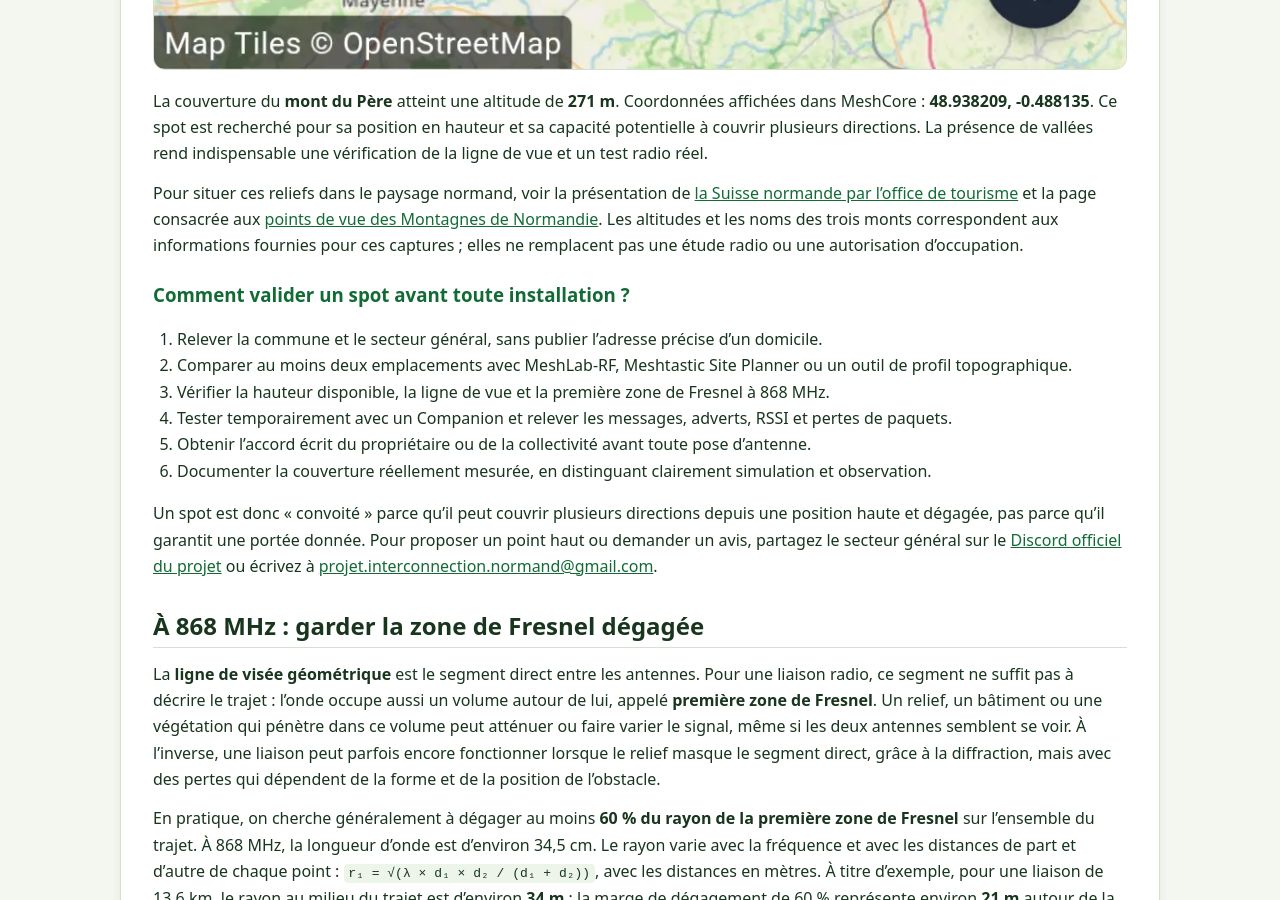
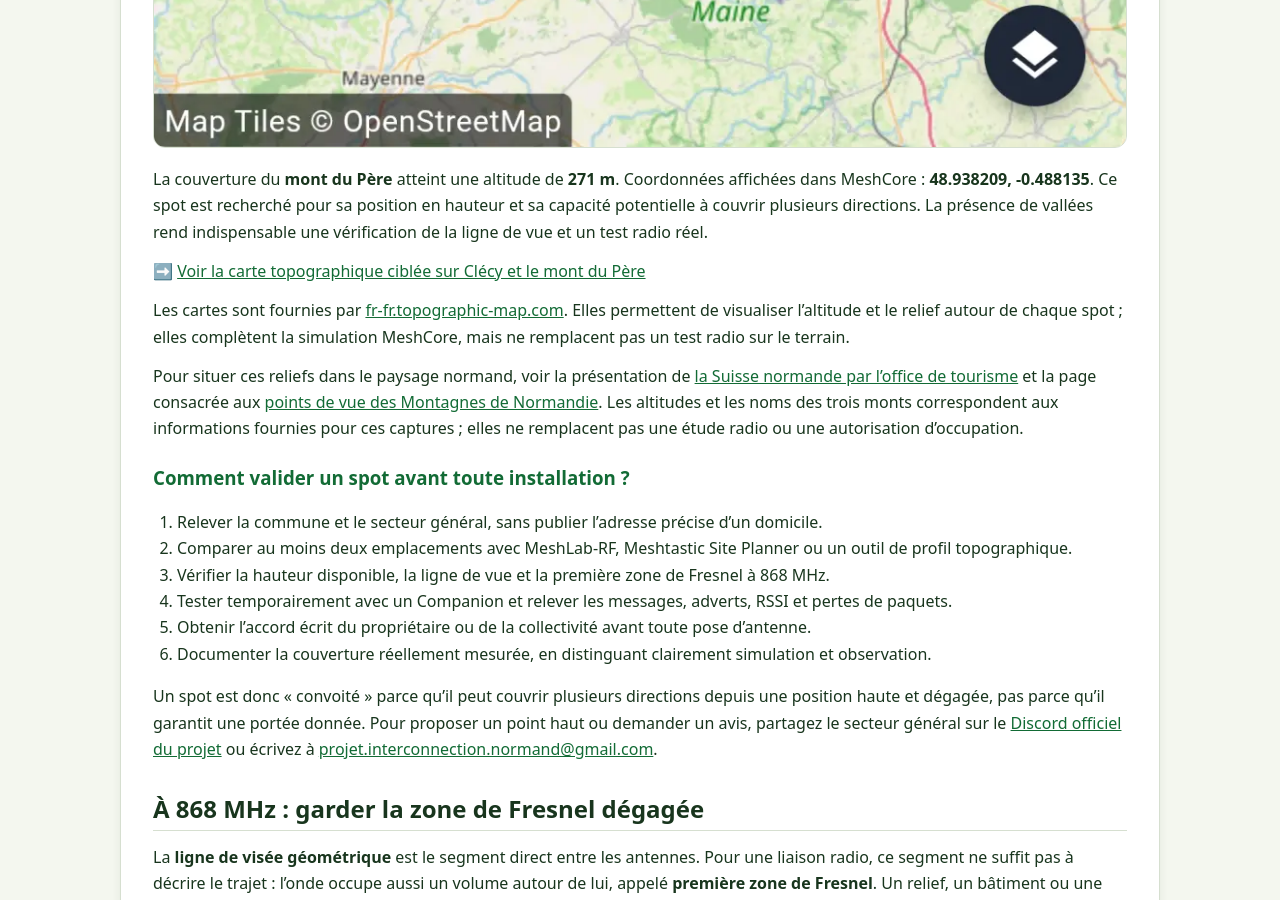
Before and after one commit to 1234LUCIUS/projet-interconnexion-normand-wiki, a Jekyll site: the page built from docs/terrain/03-simulateurs-couverture.md, in a window 1280 px wide and 900 px high, scrolled down 7832 px. Built offline with Jekyll 4.4.1, drawn with Linux system fonts in a browser that asks for light colours; some of the changed text lies outside the part shown.

Commit message:
Ajoute les cartes topographiques des spots

```diff
--- a/docs/terrain/03-simulateurs-couverture.md
+++ b/docs/terrain/03-simulateurs-couverture.md
@@ -33,17 +33,25 @@ Les exemples ci-dessous sont les trois spots nommés visibles dans la fonction *
 
 La couverture du **mont Pinçon** atteint une altitude de **364 m**. Coordonnées affichées dans MeshCore : **48.999296, -0.692481**. Ce spot est recherché pour sa hauteur et sa capacité potentielle à couvrir plusieurs directions. La couverture affichée reste une simulation : la liaison doit être confirmée par un profil de terrain et un test radio réel.
 
+➡️ [Voir la carte topographique ciblée du mont Pinçon sur topographic-map.com](https://fr-fr.topographic-map.com/map-4nhdgp/Mont-Pin%C3%A7on/)
+
 ### Spot 2 — Mont de la Foudre — 276 m d’altitude
 
 ![Couverture MeshCore du mont de la Foudre, 276 m d’altitude](../assets/meshcore-coverage/spot-pommeraye-calvados.webp)
 
 La couverture du **mont de la Foudre** atteint une altitude de **276 m**. Coordonnées affichées dans MeshCore : **48.911527, -0.409591**. Ce spot est recherché pour sa hauteur et sa vue potentielle vers plusieurs secteurs. La couverture affichée reste une simulation : la liaison doit être confirmée par un profil de terrain et un test radio réel.
 
+➡️ [Voir la carte topographique ciblée sur La Pommeraye et le mont de la Foudre](https://fr-fr.topographic-map.com/map-hz5tgt/La-Pommeraye/)
+
 ### Spot 3 — Mont du Père — 271 m d’altitude
 
 ![Couverture MeshCore du mont du Père, 271 m d’altitude](../assets/meshcore-coverage/spot-calvados-3.webp)
 
 La couverture du **mont du Père** atteint une altitude de **271 m**. Coordonnées affichées dans MeshCore : **48.938209, -0.488135**. Ce spot est recherché pour sa position en hauteur et sa capacité potentielle à couvrir plusieurs directions. La présence de vallées rend indispensable une vérification de la ligne de vue et un test radio réel.
+
+➡️ [Voir la carte topographique ciblée sur Clécy et le mont du Père](https://fr-fr.topographic-map.com/map-47tj/Cl%C3%A9cy/)
+
+Les cartes sont fournies par [fr-fr.topographic-map.com](https://fr-fr.topographic-map.com/). Elles permettent de visualiser l’altitude et le relief autour de chaque spot ; elles complètent la simulation MeshCore, mais ne remplacent pas un test radio sur le terrain.
 
 Pour situer ces reliefs dans le paysage normand, voir la présentation de [la Suisse normande par l’office de tourisme](https://www.suisse-normande-tourisme.com/decouvertes/la-suisse-normande) et la page consacrée aux [points de vue des Montagnes de Normandie](https://www.montagnesdenormandie.fr/decouvrir-les-montagnes-de-normandie/un-relief-unique/les-points-de-vue/). Les altitudes et les noms des trois monts correspondent aux informations fournies pour ces captures ; elles ne remplacent pas une étude radio ou une autorisation d’occupation.
 
```
